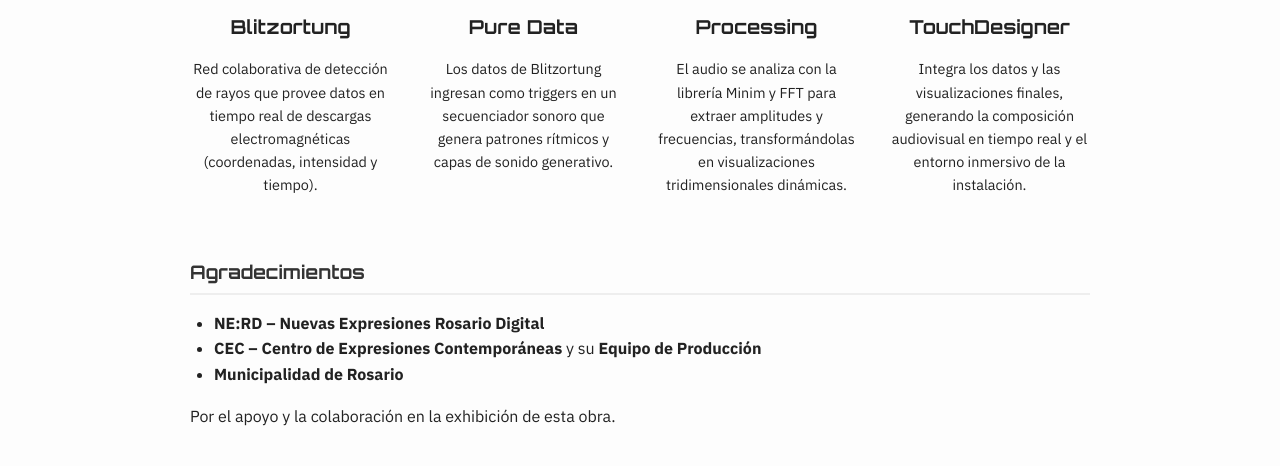
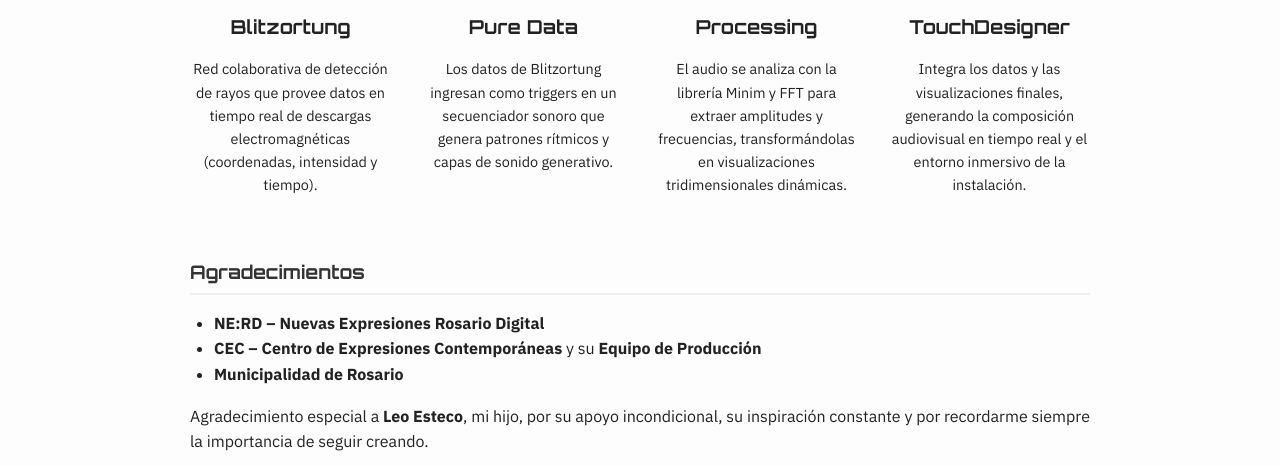
Before and after one commit to Natzuko/Temporal_landing.github.io, a plain HTML site: page index.html in a window 1280 px wide. Shown: the part 1076-1542 px from the top of the page. Drawn offline with Linux system fonts and the light colour scheme.

Commit message:
Actualización de agradecimientos y contacto

```diff
--- a/index.html
+++ b/index.html
@@ -90,8 +90,12 @@
         <li><strong>CEC – Centro de Expresiones Contemporáneas</strong> y su <strong>Equipo de Producción</strong></li>
         <li><strong>Municipalidad de Rosario</strong></li>
     </ul>
-    <p>Por el apoyo y la colaboración en la exhibición de esta obra.</p>
+    <p class="especial">
+        Agradecimiento especial a <strong>Leo Esteco</strong>, mi hijo, por su apoyo incondicional,
+        su inspiración constante y por recordarme siempre la importancia de seguir creando.
+    </p>
 </section>
+
 
 <!-- Contacto -->
 <section class="contacto">
```
